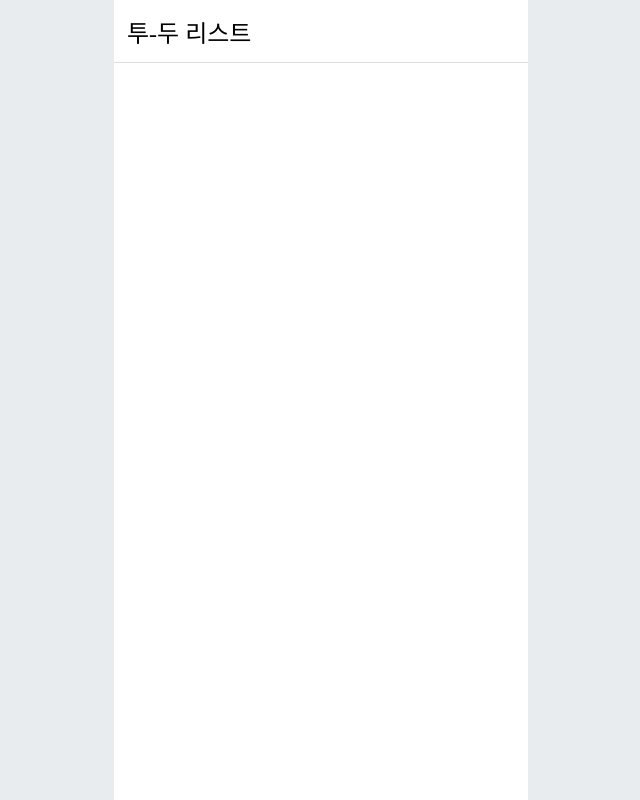
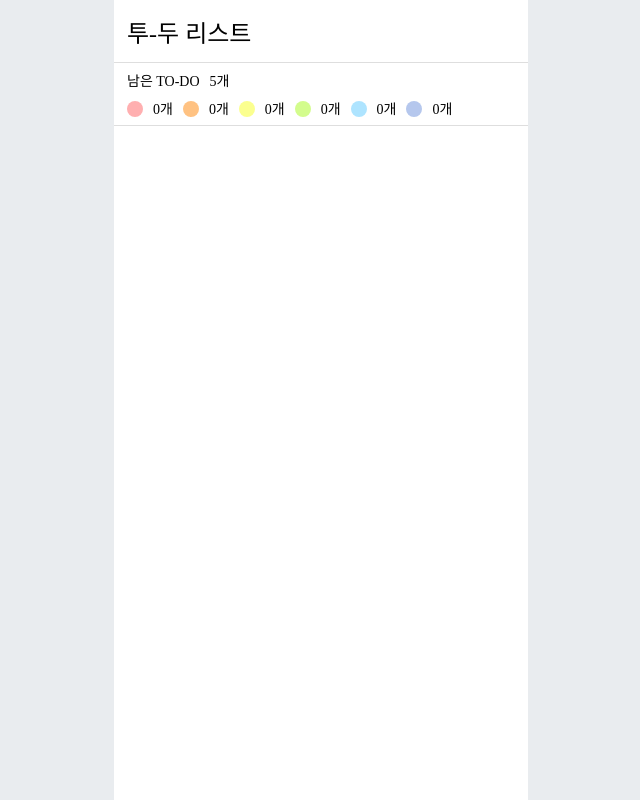
Before and after one commit to HeeyeonJeong/typescript-todo, a React (Create React App) app: page / in a window 1280 px wide. Shown: the whole page, without its empty margins (319-959 px from the left). Built offline with nearby package versions, Linux system fonts and the light colour scheme.

Commit message:
Feat: TodoCategory component

```diff
--- a/src/App.tsx
+++ b/src/App.tsx
@@ -1,11 +1,13 @@
 import React from "react";
 import Template from "./components/Template";
+import TodoCategory from "./components/TodoCategory";
 import TodoHead from "./components/TodoHead";
 
 function App() {
   return (
     <Template>
       <TodoHead />
+      <TodoCategory />
     </Template>
   );
 }
--- /dev/null
+++ b/src/components/Category.tsx
@@ -0,0 +1,35 @@
+import React from "react";
+import styled from "styled-components";
+
+interface CategoryProps {
+  color: string;
+}
+
+const CategoryBlock = styled.div`
+  & + & {
+    margin-left: 10px;
+  }
+
+  .category-color {
+    margin-right: 10px;
+    display: inline-block;
+    width: 16px;
+    height: 16px;
+    border-radius: 50%;
+    vertical-align: middle;
+    background: ${(props) => props.color || "black"};
+    position: relative;
+    top: -1px;
+  }
+`;
+
+function Category({ color }: CategoryProps) {
+  return (
+    <CategoryBlock color={color}>
+      <span className="category-color" color={color}></span>
+      <span className="category-count">0개</span>
+    </CategoryBlock>
+  );
+}
+
+export default Category;
--- /dev/null
+++ b/src/components/TodoCategory.tsx
@@ -0,0 +1,47 @@
+import React from "react";
+import styled from "styled-components";
+import Category from "./Category";
+
+const TodoCategoryBlock = styled.div`
+  height: 62px;
+  border-bottom: 1px solid #dedede;
+  display: flex;
+  flex-direction: column;
+  justify-content: center;
+  padding: 0 13px;
+
+  font-size: 14px;
+
+  .total-count-box {
+    margin-bottom: 8px;
+  }
+
+  .total-count {
+    margin-left: 10px;
+  }
+
+  .total-item-count {
+    display: flex;
+  }
+`;
+
+function TodoCategory() {
+  return (
+    <TodoCategoryBlock>
+      <div className="total-count-box">
+        남은 TO-DO
+        <span className="total-count">5개</span>
+      </div>
+      <div className="total-item-count">
+        <Category color="#ffafb0" />
+        <Category color="#ffc282" />
+        <Category color="#fbff8f" />
+        <Category color="#d3fc8d" />
+        <Category color="#aee4ff" />
+        <Category color="#b5c7ed" />
+      </div>
+    </TodoCategoryBlock>
+  );
+}
+
+export default TodoCategory;
```
